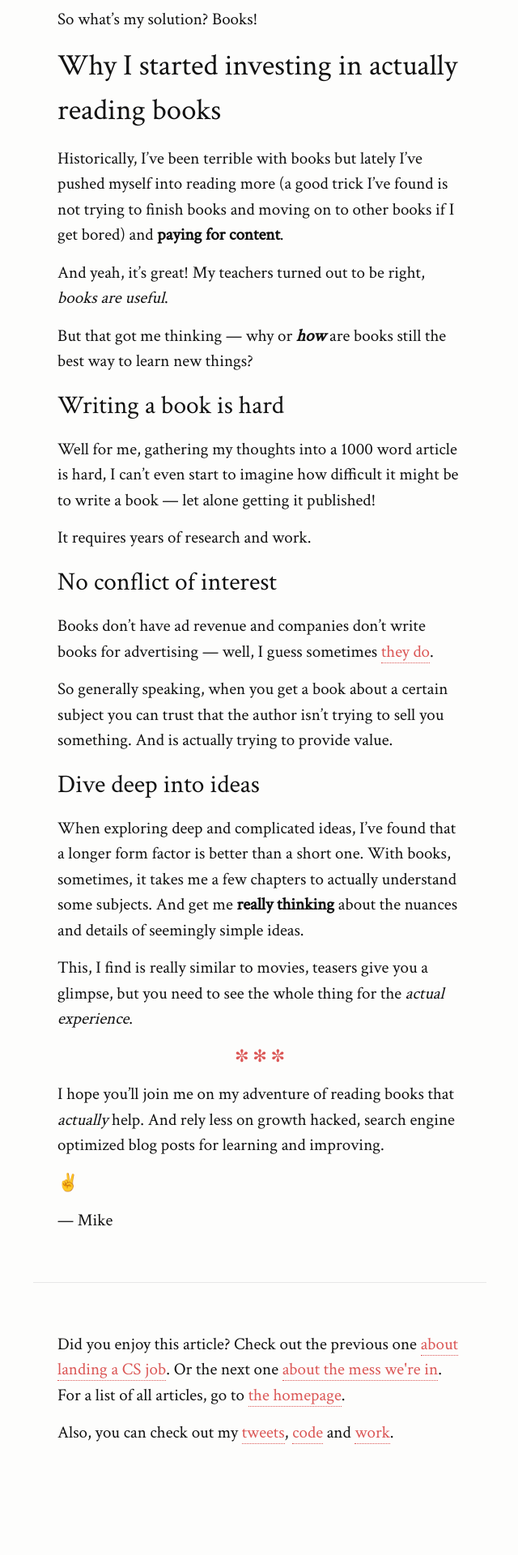
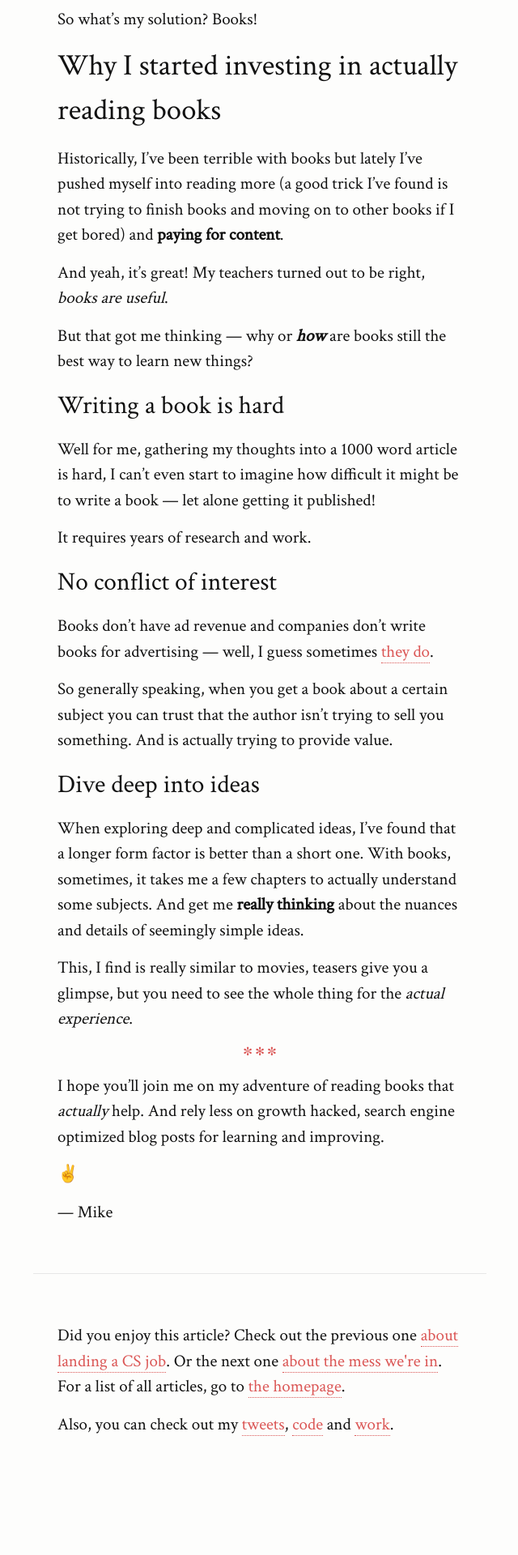
Before and after one commit to mikesoylu/mikesoylu.github.io, a Jekyll site: the page built from _posts/2019-01-30-stop-reading-blogs.md, in a window 1280 px wide. Shown: the part 1914-3834 px from the top of the page at 81% size, without its empty margins (319-959 px from the left). Built offline with Jekyll 4.4.1, drawn with Linux system fonts in a browser that asks for light colours.

Commit message:
minor style changes

```diff
--- a/_sass/_layout.scss
+++ b/_sass/_layout.scss
@@ -92,7 +92,12 @@ header {
 
 .post hr:after {
   content: "✼ ✻ ✼";
+  font-size: 14px;
   text-align: center;
   display: block;
   color: $brand-color;
 }
+
+::selection {
+    background: #fef4ad;
+}
```
